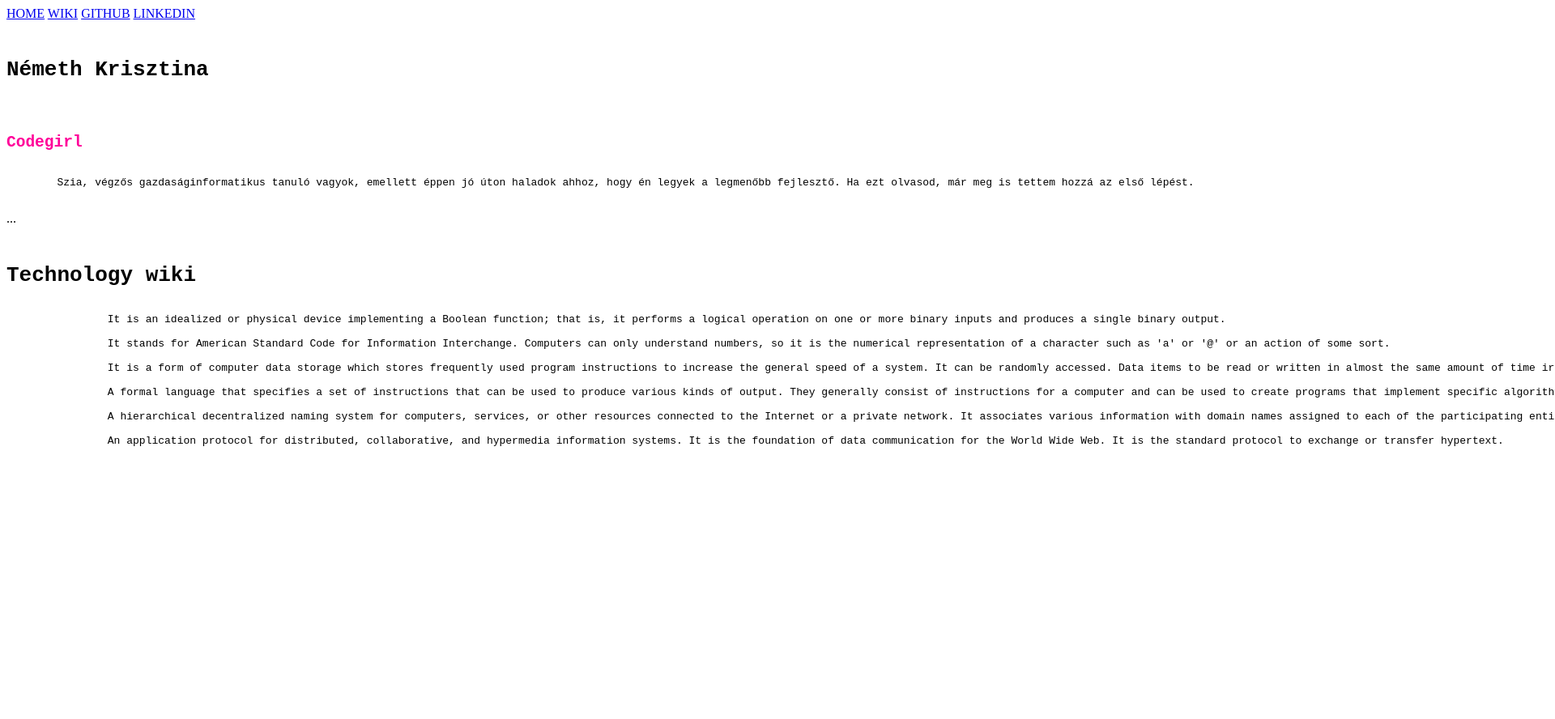
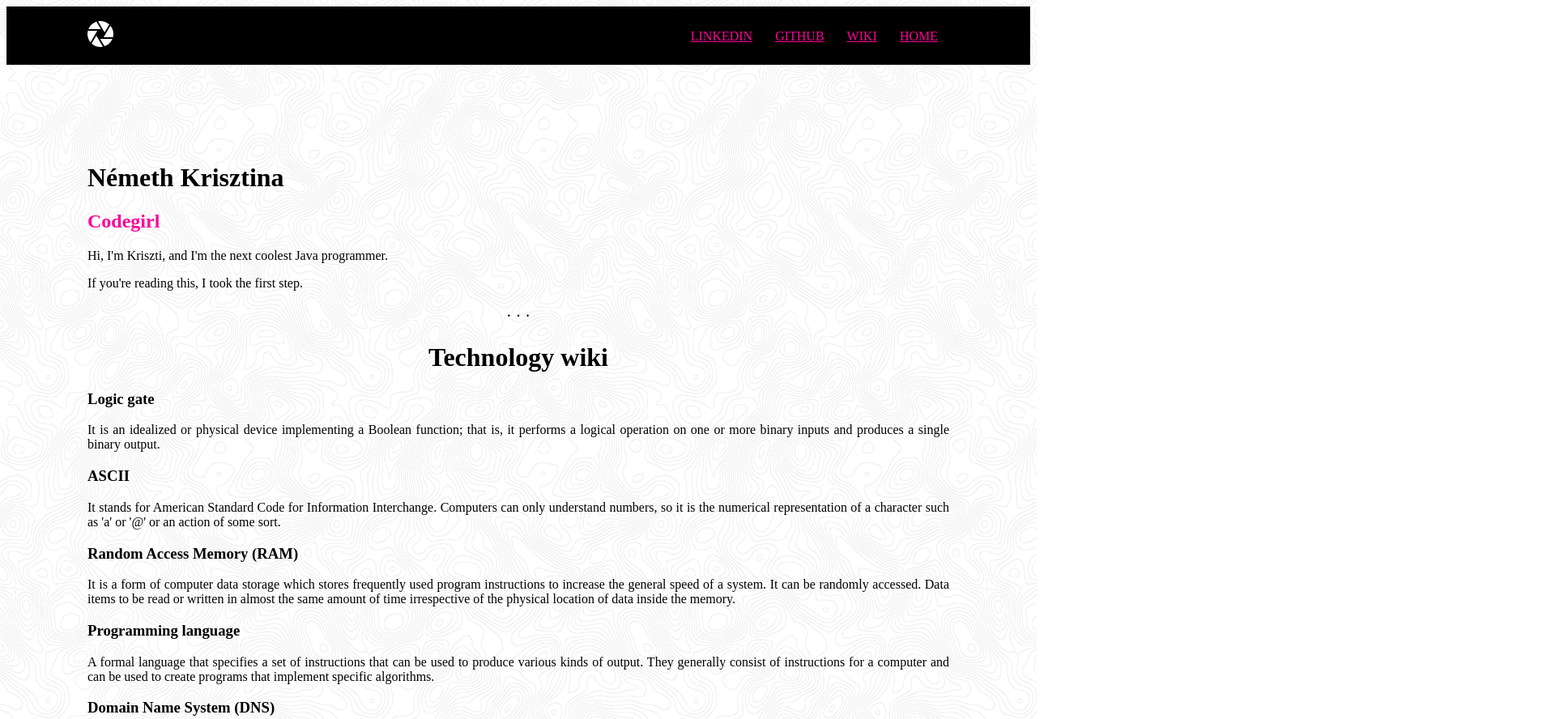
Before and after one commit to nkriszti92/nkriszti92.github.io, a plain HTML site: page index.html in a window 1280 px wide. Shown: the top 888 px of the page at 81% size, 1920 px wide, since content can reach past the window. Before the commit the page ends 800 px from the top, so only its background shows below. Drawn offline with Linux system fonts and the light colour scheme.

Commit message:
website is ready, better than later :D

```diff
--- a/index.html
+++ b/index.html
@@ -5,36 +5,44 @@
         <link href="style.css" rel="stylesheet" />
     </head>
 
-    <body>
-        <div id="topsidebar">
-                <a href="index.html">HOME</a>
-                <a href="https://www.wikipedia.org/">WIKI</a>
-                <a href="https://github.com/" >GITHUB</a>
-                <a href="https://www.linkedin.com/" >LINKEDIN</a>
-        </div>
+    <body background="bgimage.png">
+        <ul>
+            <li id= "image"><img src="ikon.svg" alt="icon"></li>
+            <li id= "lasthref"><a href="index.html">HOME</a></li>
+            <li><a href="https://www.wikipedia.org/">WIKI</a></li>
+            <li><a href="https://github.com/" >GITHUB</a></li>
+            <li ><a href="https://www.linkedin.com/" >LINKEDIN</a></li>
+        </ul>
 
-        <pre>
-        <h1>Németh Krisztina</h1>
-        <h2 id="codegirl">Codegirl</h2>
-        Szia, végzős gazdaságinformatikus tanuló vagyok, emellett éppen jó úton haladok ahhoz, hogy én legyek a legmenőbb fejlesztő. Ha ezt olvasod, már meg is tettem hozzá az első lépést.
-        </pre>
-        ...
-        <pre>
-            <h1>Technology wiki</h1>
-                It is an idealized or physical device implementing a Boolean function; that is, it performs a logical operation on one or more binary inputs and produces a single binary output.
+        <h1 id="name">Németh Krisztina</h1>
+        <h2 id= "codegirl">Codegirl</h2>
 
-                It stands for American Standard Code for Information Interchange. Computers can only understand numbers, so it is the numerical representation of a character such as 'a' or '@' or an action of some sort.
+        <p>Hi, I'm Kriszti, and I'm the next coolest Java programmer.
+        <p>If you're reading this, I took the first step.
 
-                It is a form of computer data storage which stores frequently used program instructions to increase the general speed of a system. It can be randomly accessed. Data items to be read or written in almost the same amount of time irrespective of the physical location of data inside the memory.
 
-                A formal language that specifies a set of instructions that can be used to produce various kinds of output. They generally consist of instructions for a computer and can be used to create programs that implement specific algorithms.
+        <p id= "dots"> &#183 &#183 &#183
 
-                A hierarchical decentralized naming system for computers, services, or other resources connected to the Internet or a private network. It associates various information with domain names assigned to each of the participating entities.
 
-                An application protocol for distributed, collaborative, and hypermedia information systems. It is the foundation of data communication for the World Wide Web. It is the standard protocol to exchange or transfer hypertext.
-        </pre>
+        <h1 id= "wiki">Technology wiki</h1>
+
+            <h3>Logic gate</h3>
+            <p>It is an idealized or physical device implementing a Boolean function; that is, it performs a logical operation on one or more binary inputs and produces a single binary output.
+
+            <h3>ASCII</h3>
+            <p>It stands for American Standard Code for Information Interchange. Computers can only understand numbers, so it is the numerical representation of a character such as 'a' or '@' or an action of some sort.
+
+            <h3>Random Access Memory (RAM)</h3>
+            <p>It is a form of computer data storage which stores frequently used program instructions to increase the general speed of a system. It can be randomly accessed. Data items to be read or written in almost the same amount of time irrespective of the physical location of data inside the memory.
+
+            <h3>Programming language</h3>
+            <p>A formal language that specifies a set of instructions that can be used to produce various kinds of output. They generally consist of instructions for a computer and can be used to create programs that implement specific algorithms.
+
+            <h3>Domain Name System (DNS)</h3>
+            <p>A hierarchical decentralized naming system for computers, services, or other resources connected to the Internet or a private network. It associates various information with domain names assigned to each of the participating entities.
+
+            <h3>Hypertext Transfer Protocol (HTTP)</h3>
+            <p>An application protocol for distributed, collaborative, and hypermedia information systems. It is the foundation of data communication for the World Wide Web. It is the standard protocol to exchange or transfer hypertext.
     </body>
 
-
-
 </html>
--- a/style.css
+++ b/style.css
@@ -1,4 +1,66 @@
-#codegirl
-{
-    color:#ff0099
-};
+body{
+font-family: 'Roboto Slab', serif;
+}
+
+p, h3, h2, h1{
+padding: 0px 100px 0px 100px;
+text-align: justify;
+}
+
+#name{
+padding: 100px 100px 0px 100px;
+}
+
+#dots{
+text-align: center;
+font-size: 20px;
+}
+
+#wiki{
+text-align: center;
+}
+
+#codegirl{
+color: #ff0099;
+}
+
+ul{
+background-color: #000000;
+}
+
+ul{
+list-style-type: none;
+margin: 0;
+padding: 0;
+overflow: hidden;
+background-color: #000000;
+}
+
+li{
+float: right;
+}
+
+li a{
+display: block;
+color: #ff0099;
+align-content: center;
+padding: 14px;
+text-decoration-line: underline;
+padding-top: 28px;
+padding-bottom: 18px;
+}
+
+#lasthref{
+padding-right: 100px;
+}
+
+#image{
+padding-left: 100px;
+padding-top: 18px;
+padding-bottom: 18px;
+float: left;
+}
+
+li a:hover{
+color: white;
+}
```
Also changed, not shown: bgimage.png (added), ikon.svg (added).
